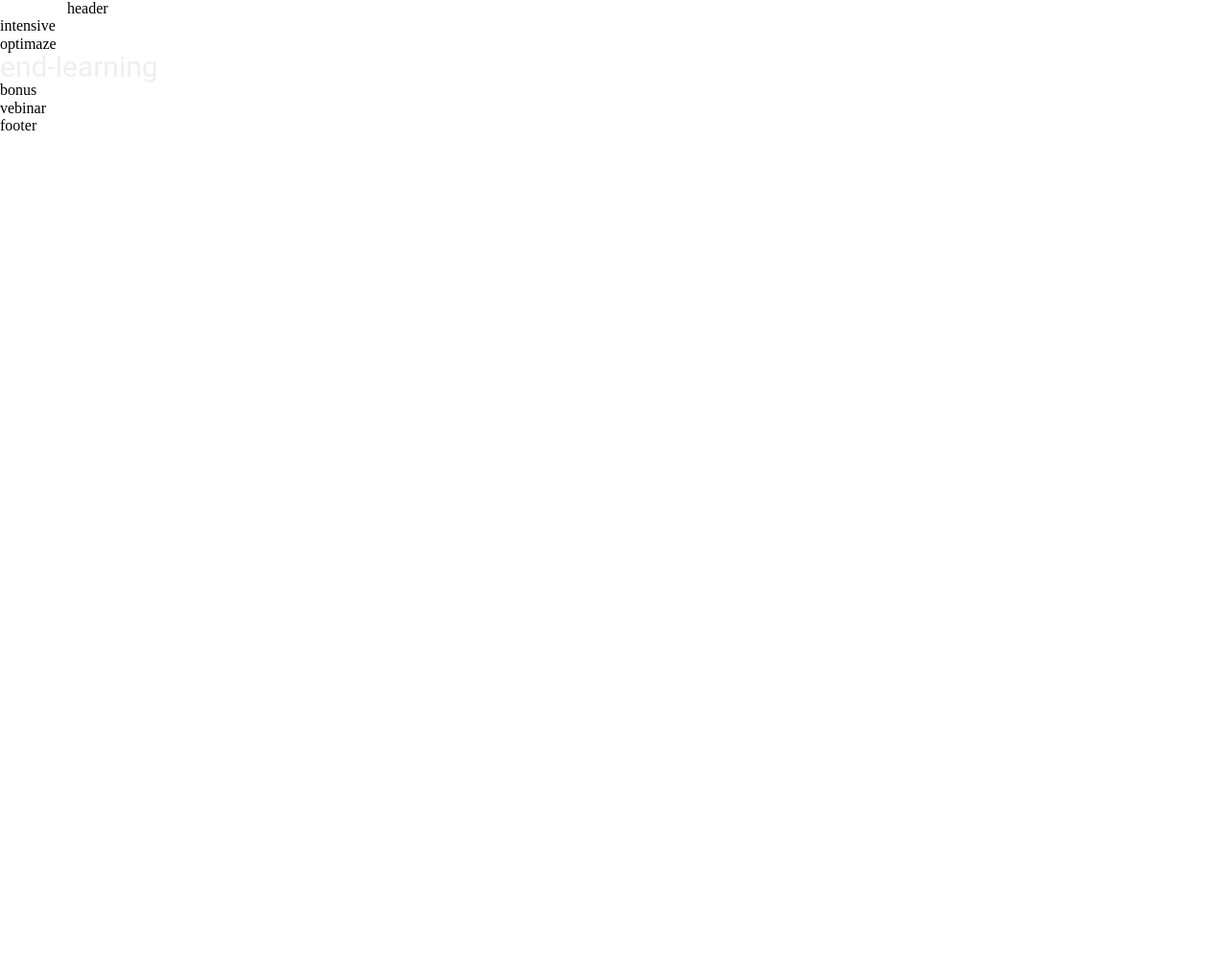
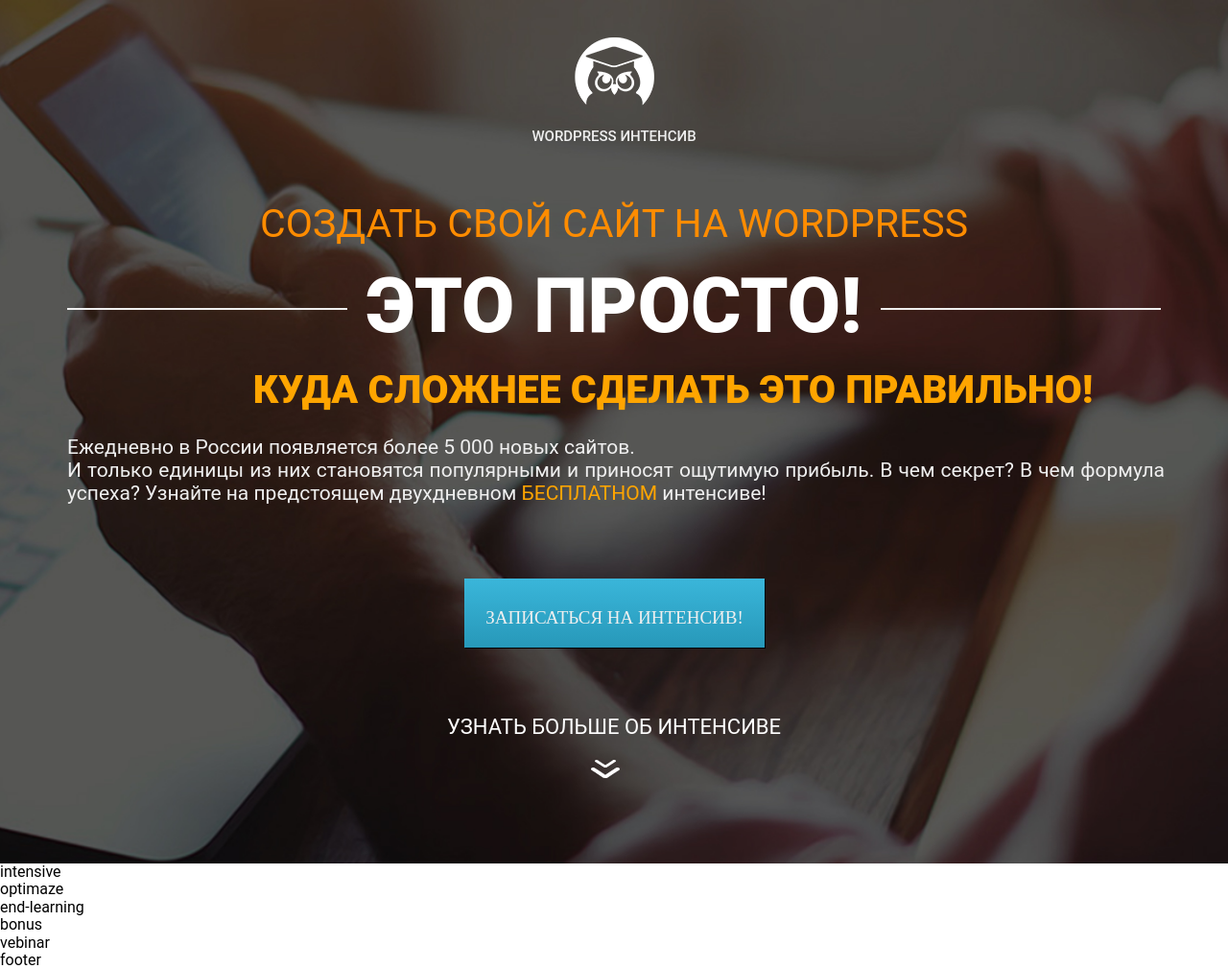
Before and after one commit to exsize426/test, a plain HTML site: page index.html in a window 1280 px wide. Shown: the whole page at 96% size. Before the commit the page ends 800 px from the top, so only its background shows below. Drawn offline with Linux system fonts and the light colour scheme.

Commit message:
1section

```diff
--- a/index.html
+++ b/index.html
@@ -15,12 +15,51 @@
 
 <body>
     <header class="header">
-        <div class="container">header</div>
+        <div class="container">
+            <div class="logo-wrapper">
+                <div class="logo" >
+                    <img src="./src/public/logo.png" alt="picture">
+                </div>
+                <div class="logo-text"> Wordpress интенсив</div>
+            </div>
+            <div class="next1">Создать свой сайт на wordpress</div>
+            <div class="next2">это просто!
+            <div class="next3"></div>
+            <div class="next4"></div>
+            </div>
+            <div class="next5">Куда сложнее сделать это правильно!</div>
+            <div class="next6">Ежедневно в России появляется более 5 000 новых сайтов.<br/>
+                И только единицы из них становятся популярными и приносят ощутимую прибыль.
+                 В чем секрет? В чем формула успеха? Узнайте на предстоящем двухдневном<span class="orange"> БЕСПЛАТНОМ</span>  интенсиве!</div>
+            <div class="next7"><div class="next8">Записаться на интенсив!</div></div>
+            <div class="next9">Узнать больше об интенсиве</div>
+            <div class="next10">
+                <img src="./src/public/down.png" alt="strelka">
+            </div>
+
+
+
+
+
+        </div>
+
+
+
+
+
+
+
+
+
+        </div>
+
+
+
     </header>
     <section class="intensive">intensive</section>
     <section class="optimaze">optimaze</section>
     <section class="end-learning">
-        <div class="title">end-learning</div></section>
+        end-learning</section>
     <section class="bonus">bonus</section>
     <section class="vebinar">vebinar</section>
     <footer class="footer">footer</footer>
--- a/src/styles/styles.css
+++ b/src/styles/styles.css
@@ -1,3 +1,7 @@
+body {
+    font-family: 'Roboto';
+    font-style: normal ;
+}
 .container {
     width: 1140px;
     height: 100%;
@@ -12,3 +16,114 @@
     line-height: 30px;
     color: #EFEFEF;
 }
+.header {
+    height: 1920px;
+    height: 800px;
+    padding: 39px 0 61px 0;
+    background: center / cover no-repeat url(../public/header.png);
+}
+.logo-wrapper{
+    width: 200px;
+    margin: 0 auto;
+}
+.logo-text {
+    text-transform: uppercase;
+    font-size: 15px;
+    font-weight: 500;
+    color: #EFEFEF;
+    line-height: 30px;
+    margin-top: 17px;
+    text-align: center;
+}
+.logo {
+    width: 83px;
+    height: 71px;
+    margin: 0 auto;
+}
+.next1 {
+    margin-top: 56px;
+    line-height: 41px;
+    text-align: center;
+    font-size: 41px;
+    text-transform: uppercase;
+    color: darkorange;
+}
+.next2 {
+    margin-top: 25px;
+    line-height: 80px;
+    text-align: center;
+    font-size: 80px;
+    font-weight: 900;
+    text-transform: uppercase;
+    color: white;
+}
+.next3 {
+    position: absolute;
+    width: 292px;
+    height: 2px;
+    top: 282px;
+    background-color: #EFEFEF;
+}
+.next4{
+    position: absolute;
+    width: 292px;
+    height: 2px;
+    top: 282px;
+    left: 848px;
+    background-color: #EFEFEF;
+}
+.next5 {
+    margin-top: 27px;
+    line-height: 41px;
+    text-align: center;
+    font-size: 41px;
+    font-weight: 900;
+    text-transform: uppercase;
+    margin-left: 123px;
+
+    color: orange;
+}
+.next6 {
+    position: relative;
+    height: 77px;
+    width: 1144px;
+    margin-top: 27px;
+    text-align:justify;
+    font-size: 21px;
+
+    color:#EFEFEF;
+
+}
+.orange {
+    color: orange;
+}
+.next7 {
+
+
+    width: 313px;
+    height: 72px;
+    margin-left: 414px;
+    margin-top: 72px;
+    background: linear-gradient(0deg, #2798B9 0%, #3AB6DA 100%);
+    box-shadow: 1px 1px;
+}
+.next8 {
+    font-family:  'RobotoCondensed';
+    font-size: 19px;
+    color: #EFEFEF;
+    text-align: center;
+    text-transform: uppercase;
+    padding: 30px 14px;
+}
+.next9 {
+    margin-top: 70px;
+    text-align: center;
+    text-transform: uppercase;
+    font-size: 22px;
+    color: #FFFFFF;
+}
+.next10 {
+    width: 50px;
+    margin: 21px auto;
+
+}
```
Also changed, not shown: src/public/down.png (added), src/public/header.png (added), src/public/logo.png (added).
